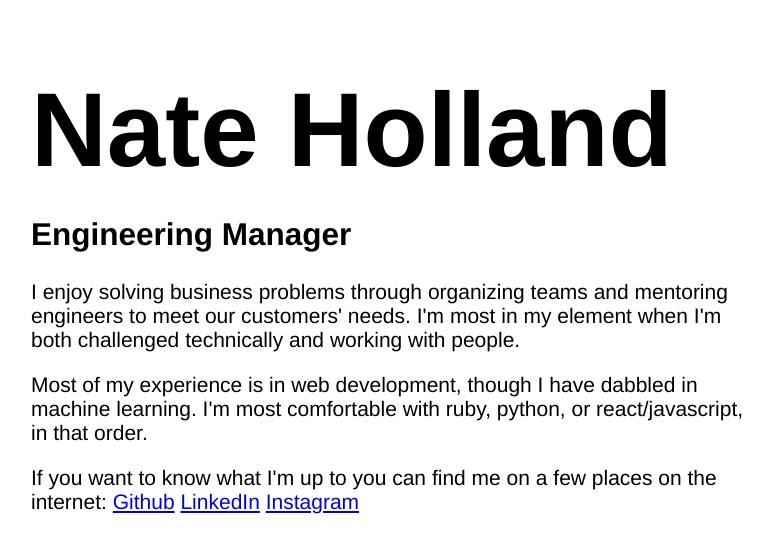
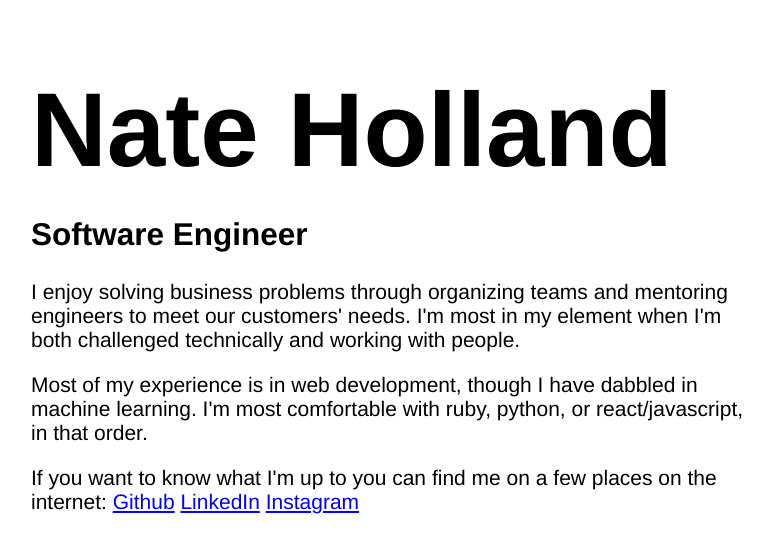
Before and after one commit to natesholland/natesholland.github.io, a Jekyll site: the page built from index.html, in a window 1280 px wide. Shown: the top 553 px of the page, without its empty margins (252-1025 px from the left). Built offline with Jekyll 4.4.1, drawn with Linux system fonts in a browser that asks for light colours.

Commit message:
Update job title and hide old blog posts
- Change job title from Engineering Manager to Software Engineer
- Set published: false on both posts to hide them from the site

```diff
--- a/index.html
+++ b/index.html
@@ -3,7 +3,7 @@ layout: default
 ---
 
 <h1 style='font-size:5rem; margin-bottom:0em'>Nate Holland</h1>
-<h2>Engineering Manager</h2>
+<h2>Software Engineer</h2>
 
 <p>
   I enjoy solving business problems through organizing teams
```
Also changed, not shown: _posts/2016-03-15-automate-all-of-the-things.md (+1 -0 lines), _posts/2016-07-10-learning-with-electron.md (+1 -0 lines).
